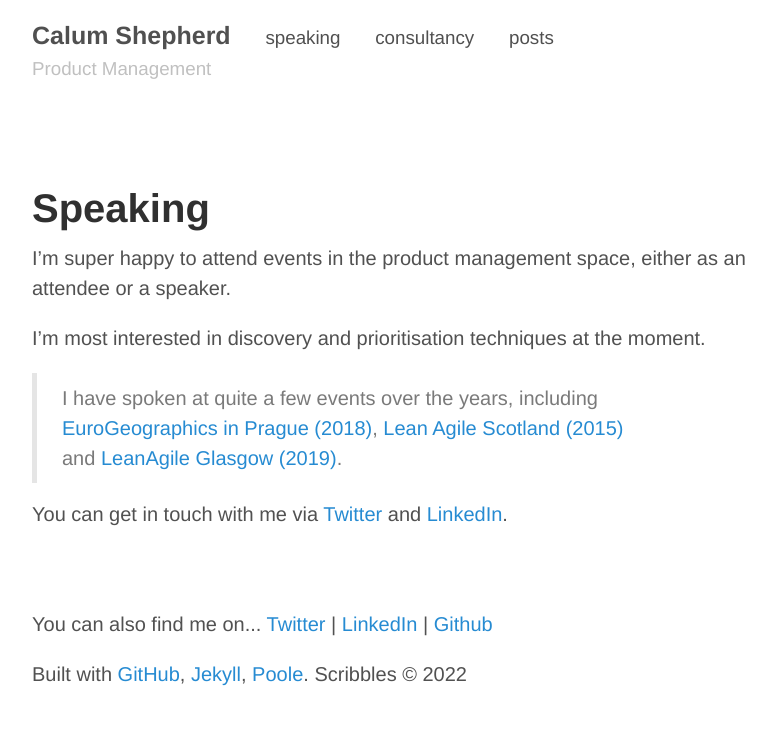
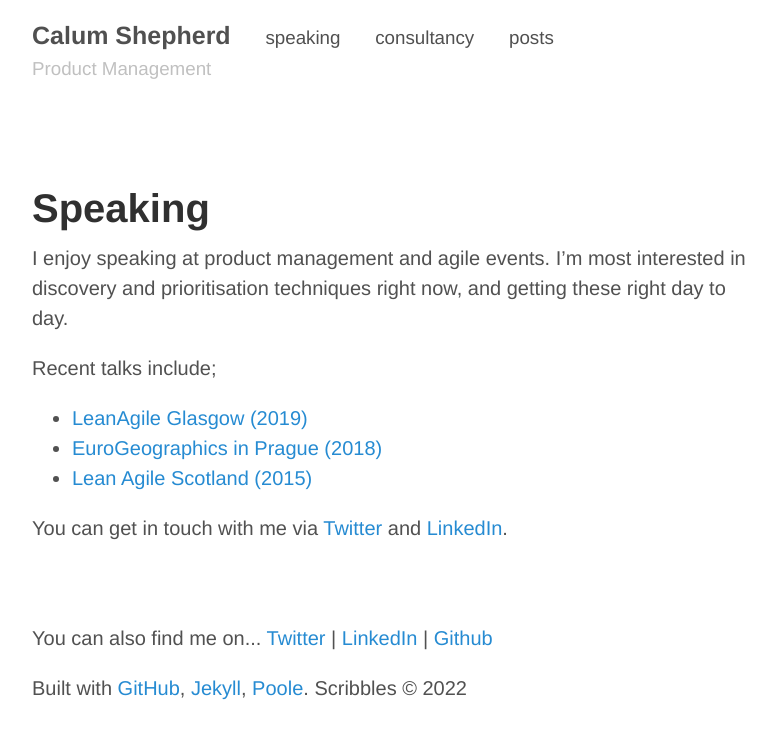
Before and after one commit to calcode/calcode.github.io, a Jekyll site: the page built from speaking.md, in a window 1280 px wide. Shown: the top 739 px of the page, without its empty margins (248-1024 px from the left). Built offline with Jekyll 4.4.1, drawn with Linux system fonts in a browser that asks for light colours.

Commit message:
Update speaking.md

```diff
--- a/speaking.md
+++ b/speaking.md
@@ -2,10 +2,12 @@
 layout: page
 title: Speaking
 ---
-I'm super happy to attend events in the product management space, either as an attendee or a speaker.
+I enjoy speaking at product management and agile events. I'm most interested in discovery and prioritisation techniques right now, and getting these right day to day.
 
-I'm most interested in discovery and prioritisation techniques at the moment.
+Recent talks include;
 
-> I have spoken at quite a few events over the years, including [EuroGeographics in Prague (2018)](https://eurogeographics.org/), [Lean Agile Scotland (2015)](http://leanagile.scot/) and [LeanAgile Glasgow (2019)](https://www.meetup.com/Lean-Agile-Glasgow/).
+- [LeanAgile Glasgow (2019)](https://www.meetup.com/Lean-Agile-Glasgow/)
+- [EuroGeographics in Prague (2018)](https://eurogeographics.org/)
+- [Lean Agile Scotland (2015)](http://leanagile.scot/)
 
 You can get in touch with me via [Twitter](https://twitter.com/calumshepherd) and [LinkedIn](https://uk.linkedin.com/in/calumshepherd).
```
